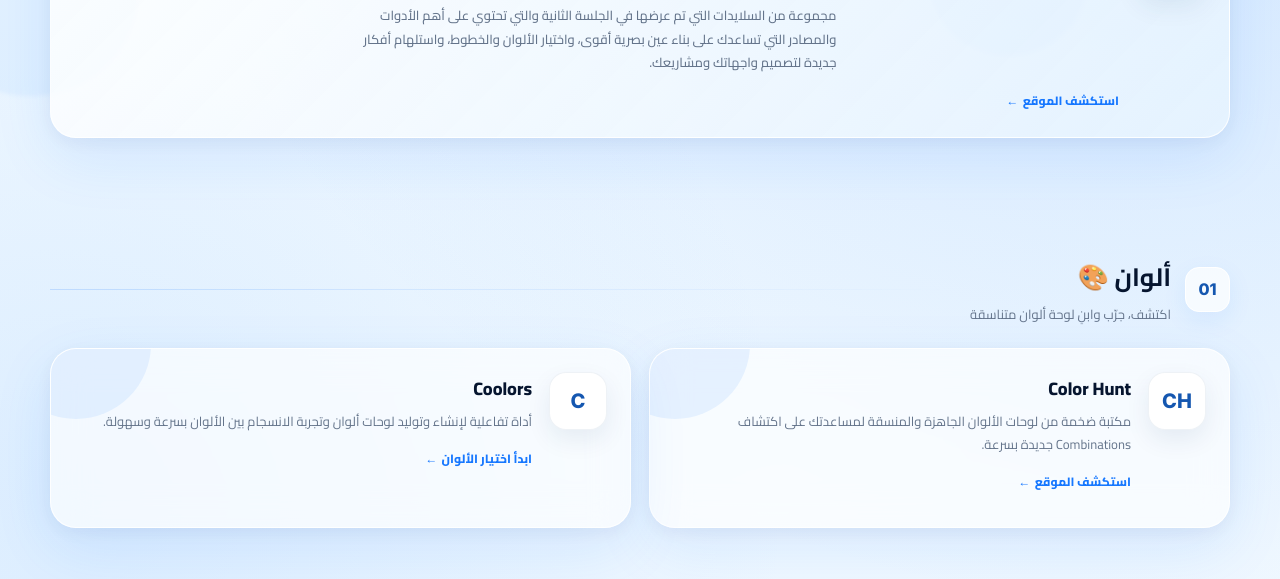
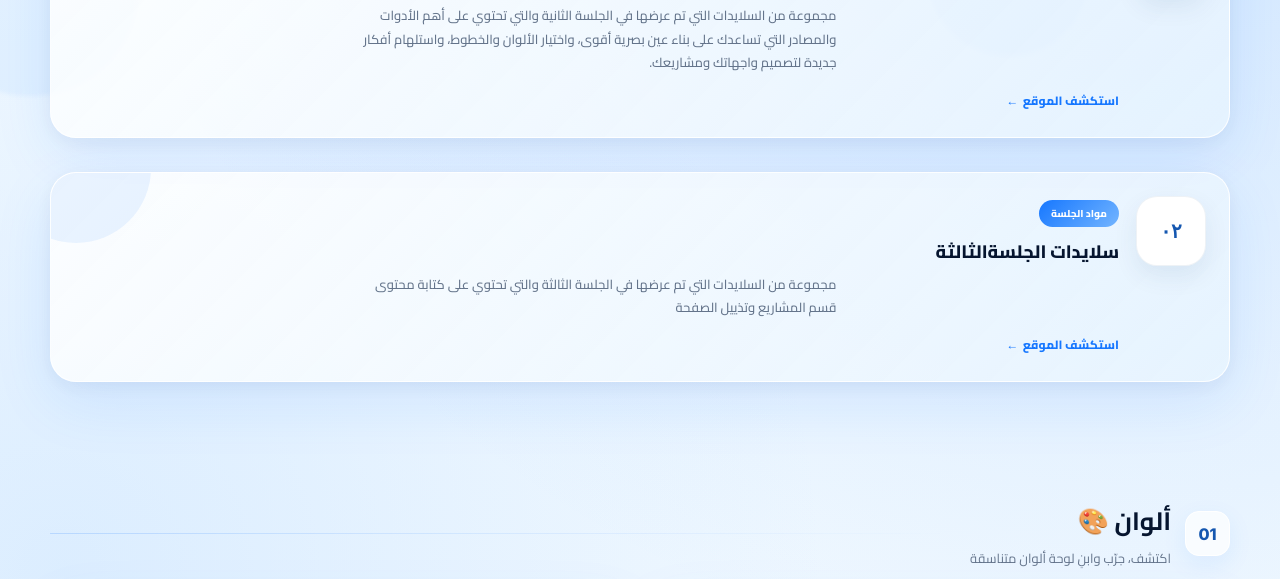
Before and after one commit to azem2co/res, a plain HTML site: page index.html in a window 1280 px wide. Shown: the part 624-1203 px from the top of the page. Drawn offline with Linux system fonts and the light colour scheme.

Commit message:
Add featured card for session three slides
Added a new featured card for session three slides with Arabic content.

```diff
--- a/index.html
+++ b/index.html
@@ -1346,6 +1346,46 @@
 
         </a>
 
+        <a
+          class="card featured hero-cta"
+          href="slides3.html"
+          target="_blank"
+          rel="noopener noreferrer"
+        >
+
+          <div class="logo">
+            ٠٢
+          </div>
+
+          <div class="card-content">
+
+            <span class="cta-badge">
+              مواد الجلسة
+            </span>
+
+            <h3>
+              سلايدات الجلسةالثالثة
+            </h3>
+
+            <p>
+              مجموعة من السلايدات التي تم عرضها في الجلسة الثالثة
+              والتي تحتوي على كتابة محتوى قسم المشاريع وتذييل الصفحة
+            </p>
+
+            <div class="visit">
+
+              استكشف الموقع
+
+              <span class="arrow">
+                →
+              </span>
+
+            </div>
+
+          </div>
+
+        </a>
+
       </div>
 
     </div>
```
